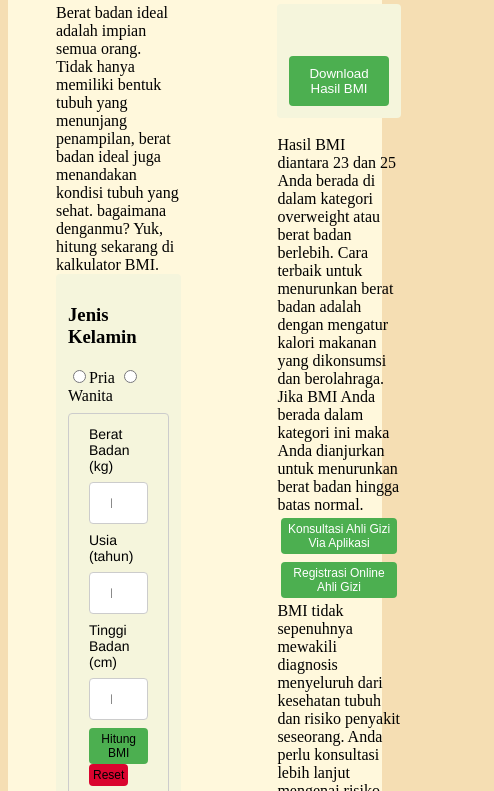
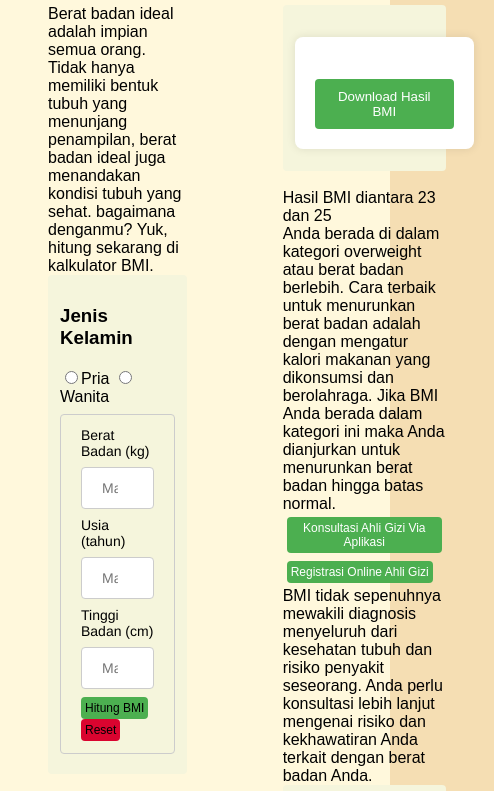
Before and after one commit to revou-fundamental-course/5-aug-24-Rian-Riana, a plain HTML site: page index.html in a window 390 px wide. Shown: the part 191-982 px from the top of the page, 494 px wide, since content can reach past the window. Drawn offline with Linux system fonts and the light colour scheme.

Commit message:
menuju fix update

```diff
--- a/css/styles.css
+++ b/css/styles.css
@@ -1,20 +1,58 @@
-/*style.css*/
+/* styles.css */
+body {
+    font-family: Arial, sans-serif;
+    margin: 0;
+    padding: 0;
+    background-color: wheat;
+}
+
+.container {
+    display: flex;
+    flex-wrap: wrap;
+    justify-content: space-around;
+    padding: 20px;
+}
+
+.info-section, .result-section {
+    flex: 1 1 300px;
+    margin: 10px;
+    padding: 20px;
+    background-color: white;
+    border-radius: 8px;
+    box-shadow: 0 0 10px rgba(0, 0, 0, 0.1);
+}
+
+@media (max-width: 768px) {
+    .container {
+        flex-direction: column;
+        align-items: center;
+    }
+
+    .info-section, .result-section {
+        width: 100%;
+        margin: 10px 0;
+    }
+}
+
 .main-title {
     text-align: center;
     border: none;
 }
+
 main {
     display: flex;
     background-color: cornsilk;
     border-radius: 4px;
     border: none;
 }
+
 form {
     padding: 12px;
     background-color: beige;
     border: none;
     border-radius: 4px;
 }
+
 aside {
     padding: 48px;
 }
@@ -60,8 +98,7 @@ aside {
     cursor: pointer;
 }
 
-input[type=number]
-{
+input[type=number] {
     width: 100%;
     padding: 12px 20px;
     margin: 8px 0;
@@ -95,7 +132,6 @@ input[type=number]
     border-radius: 4px;
     cursor: pointer;
 }
-
 
 .btn-reset {
     background-color: rgb(218, 4, 47);
@@ -138,19 +174,22 @@ input[type=number]
 .btn-download:hover {
     background-color: #45a049;
 }
+
 .btn-hitung:hover {
     background-color: #45a049;
 }
+
 .btn-reset:hover {
     background-color: rgb(175, 1, 36);
 }
+
 .registrasi:hover {
     background-color: #45a049;
 }
+
 .konsultasi:hover {
     background-color: #45a049;
 }
-
 
 h4 {
     display: block;
@@ -174,5 +213,5 @@ br {
 }
 
 footer {
-text-align: center;
+    text-align: center;
 }
```
Also changed, not shown: index.html (+0 -1 lines).
